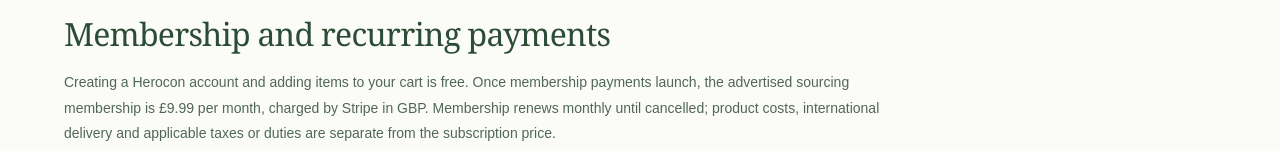
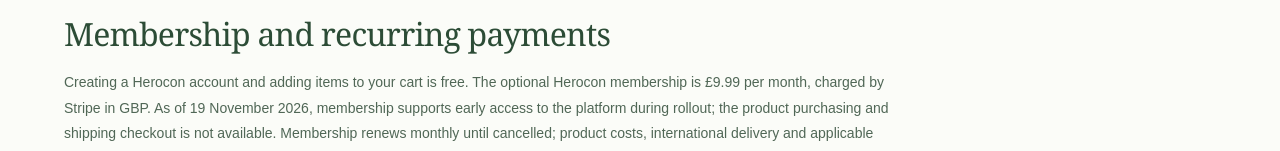
Before and after one commit to aminabdul339-byte/herocon, a Next.js app: page /terms-and-conditions in a window 1280 px wide. Shown: the part 776-927 px from the top of the page. Built offline with nearby package versions, Linux system fonts and the light colour scheme; no server answers.

Commit message:
Truthfully disclose early-access membership and inactive product purchases before public subscription launch

```diff
--- a/app/terms-and-conditions/page.tsx
+++ b/app/terms-and-conditions/page.tsx
@@ -5,7 +5,7 @@ export const metadata:Metadata={title:"Terms and Conditions",description:"Terms
 export default function Terms(){
  return <LegalPage eyebrow="PLATFORM TERMS" title="Terms and Conditions" lead="Terms for using Herocon, your account and membership.">
   <LegalSection title="1. What Herocon provides"><p>Herocon helps visitors discover products, compare listing information and learn about sourcing from marketplaces including 1688, Taobao and Weidian. Catalogue entries may come from imported third-party sources or from URLs submitted by visitors. Some classification and product collection are automated; we do not independently authenticate every listing.</p><p><strong>Product purchases and international shipping payments are not currently available through Herocon's public checkout.</strong> Catalogue prices and cart items are not orders.</p></LegalSection>
-  <LegalSection title="Membership and recurring payments"><p>Creating a Herocon account and adding items to your cart is free. Once membership payments launch, the advertised sourcing membership is £9.99 per month, charged by Stripe in GBP. Membership renews monthly until cancelled; product costs, international delivery and applicable taxes or duties are separate from the subscription price.</p><p>You may manage or cancel your subscription through the <Link href="/membership/activate">Membership</Link> page and Stripe's secure billing portal. Cancellation is configured to take effect at the end of the current billing period, subject to your statutory rights. We will display the amount, billing interval and applicable cancellation terms before a subscription is taken. Your statutory cancellation and refund rights are not excluded by these terms.</p><p>Purchasing, sourcing and delivery services are not yet enabled. We will not accept general public membership payments until the service and associated consumer information are ready.</p></LegalSection>
+  <LegalSection title="Membership and recurring payments"><p>Creating a Herocon account and adding items to your cart is free. The optional Herocon membership is £9.99 per month, charged by Stripe in GBP. As of 19 November 2026, membership supports early access to the platform during rollout; the product purchasing and shipping checkout is not available. Membership renews monthly until cancelled; product costs, international delivery and applicable taxes or duties are separate from the subscription price.</p><p>You may manage or cancel your subscription through the <Link href="/membership/activate">Membership</Link> page and Stripe's secure billing portal. Cancellation is configured to take effect at the end of the current billing period, subject to your statutory rights. We will display the amount, billing interval and applicable cancellation terms before a subscription is taken. Your statutory cancellation and refund rights are not excluded by these terms.</p><p>Herocon is not currently accepting product orders, purchasing goods from suppliers on behalf of members, or charging international shipping. The £9.99 membership does not currently include a functioning product ordering or fulfilment service. Please do not subscribe expecting to place a product order immediately. If a service you paid for is not provided as described, contact support for cancellation or a refund; your statutory cancellation and refund rights remain unaffected.</p></LegalSection>
   <LegalSection title="2. Supplier listings and accuracy"><p>Product names, prices, availability, photographs, descriptions and option details may originate with sellers, marketplaces, sourcing-data providers or third-party agents. They may be incomplete, inaccurate, outdated or changed without notice. Recorded marketplace links and supplier data are not certificates of authenticity, ownership, product safety or trademark compliance.</p><p>Check current supplier conditions, product safety and relevant import rules before buying or reselling anything.</p></LegalSection>
   <LegalSection title="3. Independent websites"><p>Links to marketplaces or sourcing agents take you outside Herocon. Those businesses independently determine their terms, payment methods, delivery processes, returns and any charges. Their services are not operated by Herocon simply because we link to them. Herocon is not a party to transactions made entirely on those third-party websites.</p></LegalSection>
   <LegalSection title="4. Responsible use"><p>Do not submit deceptive, unlawful, abusive or infringing content or links. Do not attempt to bypass access controls, overwhelm the service, scrape private data, distribute malware or misuse product lookups. We may restrict misuse and remove listings where appropriate, including in response to valid rights-holder or illegality reports.</p></LegalSection>
```
